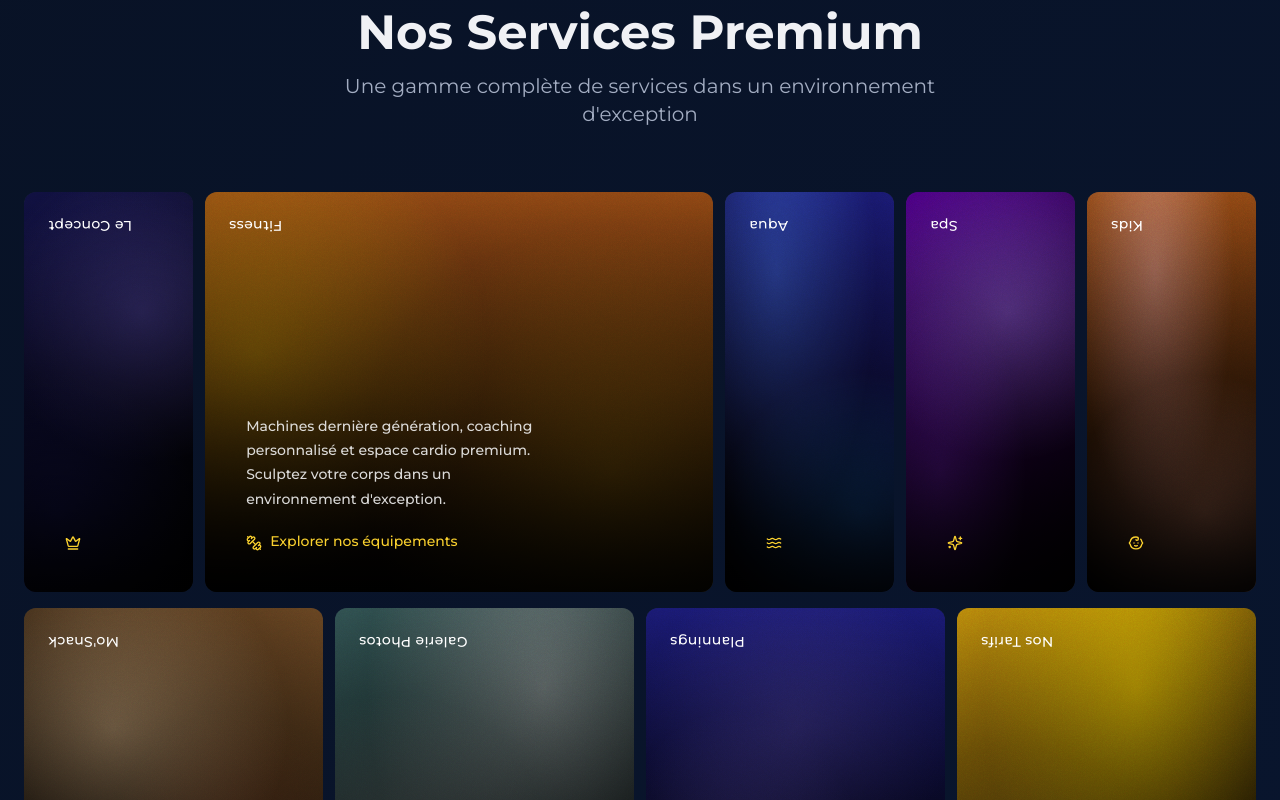
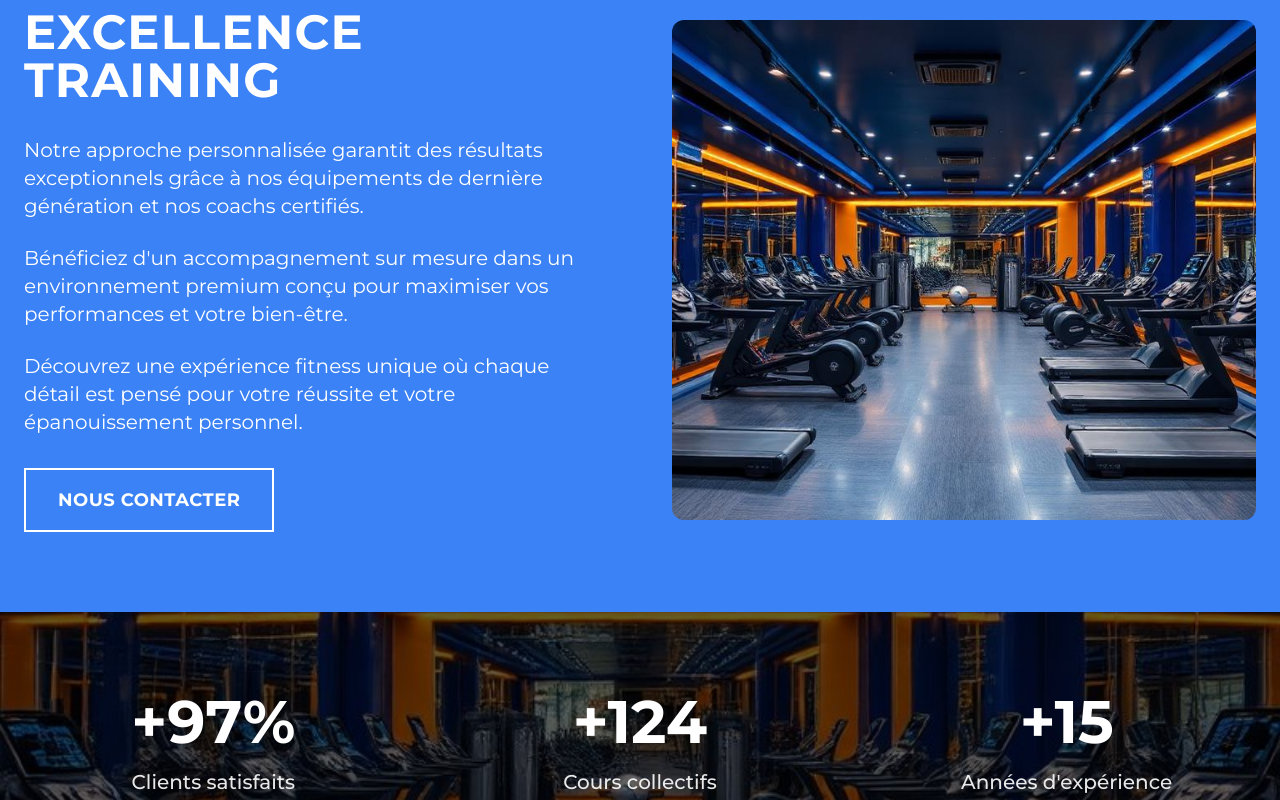
Before and after one commit to SimonOnChain/regal-fit-showcase, a React (Vite) app: page / in a window 1280 px wide. Shown: the part 1760-2560 px from the top of the page. Built offline with nearby package versions, Linux system fonts and the light colour scheme; the HTML template or start-up script is replaced by a standard one.

Commit message:
Add two new sections

```diff
--- a/src/pages/Index.tsx
+++ b/src/pages/Index.tsx
@@ -98,6 +98,92 @@ const Index = () => {
         </div>
       </AnimatedSection>
 
+      {/* Excellence Training Section */}
+      <AnimatedSection className="py-20 bg-blue-500">
+        <div className="container mx-auto px-6">
+          <div className="grid grid-cols-1 lg:grid-cols-2 gap-16 items-center">
+            {/* Left Content */}
+            <div className="space-y-8">
+              <h2 className="text-4xl md:text-5xl font-bold uppercase tracking-wide text-white"
+                  style={{ fontFamily: 'Montserrat, sans-serif' }}>
+                EXCELLENCE TRAINING
+              </h2>
+
+              <div className="space-y-6 text-white">
+                <p className="text-lg md:text-xl leading-relaxed">
+                  Notre approche personnalisée garantit des résultats exceptionnels grâce à nos équipements de dernière génération et nos coachs certifiés.
+                </p>
+
+                <p className="text-lg md:text-xl leading-relaxed">
+                  Bénéficiez d'un accompagnement sur mesure dans un environnement premium conçu pour maximiser vos performances et votre bien-être.
+                </p>
+
+                <p className="text-lg md:text-xl leading-relaxed">
+                  Découvrez une expérience fitness unique où chaque détail est pensé pour votre réussite et votre épanouissement personnel.
+                </p>
+              </div>
+
+              <button className="bg-transparent border-2 border-white text-white px-8 py-4 text-lg font-bold uppercase tracking-wide hover:bg-white hover:text-blue-600 transition-all duration-300"
+                      style={{ fontFamily: 'Montserrat, sans-serif' }}>
+                <a href="/contact">Nous contacter</a>
+              </button>
+            </div>
+
+            {/* Right Image */}
+            <div className="flex justify-center lg:justify-end">
+              <div className="w-full h-96 lg:h-[500px] bg-cover bg-center rounded-lg overflow-hidden"
+                   style={{ backgroundImage: `url(${fitnessHero})` }}>
+              </div>
+            </div>
+          </div>
+        </div>
+      </AnimatedSection>
+
+      {/* Stats Section */}
+      <AnimatedSection className="relative py-20 overflow-hidden">
+        <div
+          className="absolute inset-0 bg-cover bg-center"
+          style={{
+            backgroundImage: `url(${fitnessHero})`
+          }}
+        />
+        <div className="absolute inset-0 bg-black/60" />
+
+        <div className="relative z-10 container mx-auto px-6">
+          <div className="grid grid-cols-1 md:grid-cols-3 gap-12 text-center">
+            <AnimatedCard className="space-y-4" delay={100}>
+              <div className="text-5xl md:text-6xl font-bold text-white"
+                   style={{ fontFamily: 'Montserrat, sans-serif' }}>
+                +97%
+              </div>
+              <p className="text-xl text-white/90 font-medium">
+                Clients satisfaits
+              </p>
+            </AnimatedCard>
+
+            <AnimatedCard className="space-y-4" delay={200}>
+              <div className="text-5xl md:text-6xl font-bold text-white"
+                   style={{ fontFamily: 'Montserrat, sans-serif' }}>
+                +124
+              </div>
+              <p className="text-xl text-white/90 font-medium">
+                Cours collectifs
+              </p>
+            </AnimatedCard>
+
+            <AnimatedCard className="space-y-4" delay={300}>
+              <div className="text-5xl md:text-6xl font-bold text-white"
+                   style={{ fontFamily: 'Montserrat, sans-serif' }}>
+                +15
+              </div>
+              <p className="text-xl text-white/90 font-medium">
+                Années d'expérience
+              </p>
+            </AnimatedCard>
+          </div>
+        </div>
+      </AnimatedSection>
+
       {/* Services Section */}
       <AnimatedSection className="py-20 bg-background">
         <div className="container mx-auto px-6">
```
